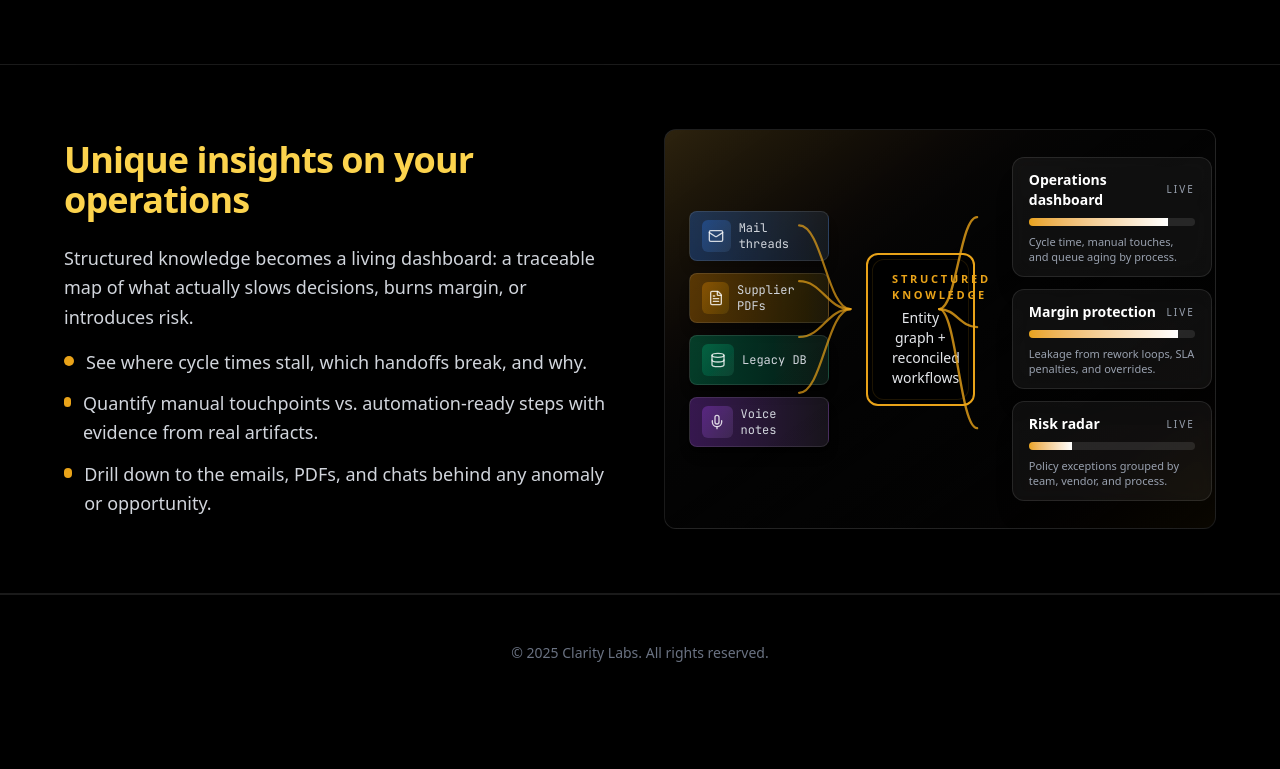
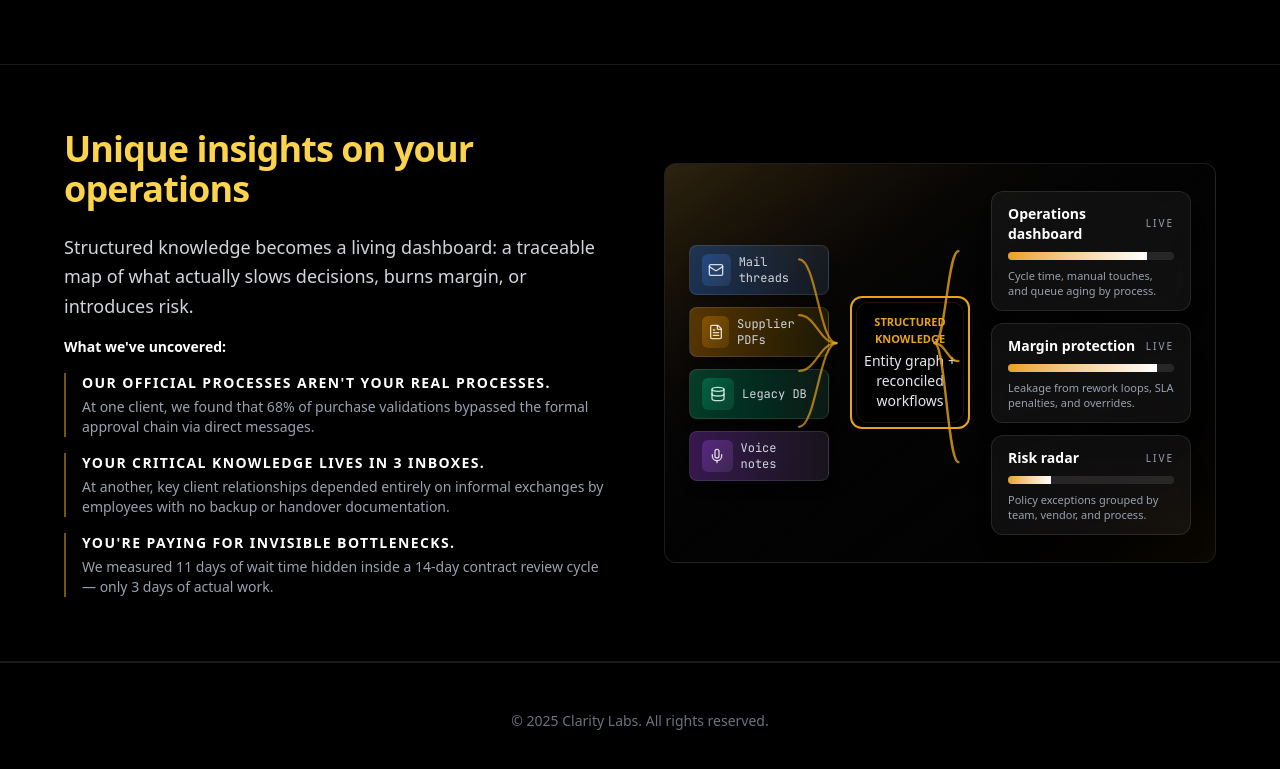
Before and after one commit to ClarityLabsAI/ClarityLabs, a React (Vite) app: page /#/ in a window 1280 px wide. Shown: the part 2977-3746 px from the top of the page. Before the commit the page ends 3688 px from the top, so only its background shows below. Built offline with nearby package versions, Linux system fonts and the light colour scheme; the HTML template or start-up script is replaced by a standard one.

Commit message:
Add Raph's examples

```diff
--- a/src/components/SectionVisuals.jsx
+++ b/src/components/SectionVisuals.jsx
@@ -600,9 +600,9 @@ export const VisualInsights = () => {
                             initial={{ opacity: 0, scale: 0.9 }}
                             animate={{ opacity: 1, scale: 1 }}
                             transition={{ duration: 0.6 }}
-                            className={`relative w-[72%] max-w-[280px] border-2 border-brand-gold bg-black rounded-xl px-6 py-4 text-center shadow-[0_0_25px_${GOLD}]`}
+                            className={`relative w-[72%] min-w-[120px] border-2 border-brand-gold bg-black rounded-xl px-3 py-4 text-center shadow-[0_0_25px_${GOLD}]`}
                         >
-                            <div className="text-[11px] text-brand-gold tracking-[0.25em] font-bold">STRUCTURED KNOWLEDGE</div>
+                            <div className="text-[11px] text-brand-gold font-bold">STRUCTURED KNOWLEDGE</div>
                             <p className="text-sm text-gray-200 mt-1">Entity graph + reconciled workflows</p>
 
                             <motion.div
--- a/src/pages/LandingScan.jsx
+++ b/src/pages/LandingScan.jsx
@@ -130,18 +130,19 @@ const LandingScan = () => {
         <p>
           Structured knowledge becomes a living dashboard: a traceable map of what actually slows decisions, burns margin, or introduces risk.
         </p>
-        <ul className="space-y-3 mt-2">
-          <li className="flex items-start gap-3">
-            <span className="w-2.5 h-2.5 bg-brand-gold rounded-full mt-2"></span>
-            <span>See where cycle times stall, which handoffs break, and why.</span>
+        <h4 className="text-white font-bold text-sm mb-1">What we&apos;ve uncovered:</h4>
+        <ul className="space-y-4 mt-4">
+          <li className="border-l-2 border-brand-gold/50 pl-4">
+            <h4 className="text-white font-bold text-sm tracking-widest uppercase mb-1">our official processes aren&apos;t your real processes.</h4>
+            <p className="text-sm text-gray-400 mt-1">At one client, we found that 68% of purchase validations bypassed the formal approval chain via direct messages.</p>
           </li>
-          <li className="flex items-start gap-3">
-            <span className="w-2.5 h-2.5 bg-brand-gold rounded-full mt-2"></span>
-            <span>Quantify manual touchpoints vs. automation-ready steps with evidence from real artifacts.</span>
+          <li className="border-l-2 border-brand-gold/50 pl-4">
+            <h4 className="text-white font-bold text-sm tracking-widest uppercase mb-1">Your critical knowledge lives in 3 inboxes.</h4>
+            <p className="text-sm text-gray-400">At another, key client relationships depended entirely on informal exchanges by employees with no backup or handover documentation.</p>
           </li>
-          <li className="flex items-start gap-3">
-            <span className="w-2.5 h-2.5 bg-brand-gold rounded-full mt-2"></span>
-            <span>Drill down to the emails, PDFs, and chats behind any anomaly or opportunity.</span>
+          <li className="border-l-2 border-brand-gold/50 pl-4">
+            <h4 className="text-white font-bold text-sm tracking-widest uppercase mb-1">You&apos;re paying for invisible bottlenecks.</h4>
+            <p className="text-sm text-gray-400">We measured 11 days of wait time hidden inside a 14-day contract review cycle — only 3 days of actual work.</p>
           </li>
         </ul>
       </Section>
```
